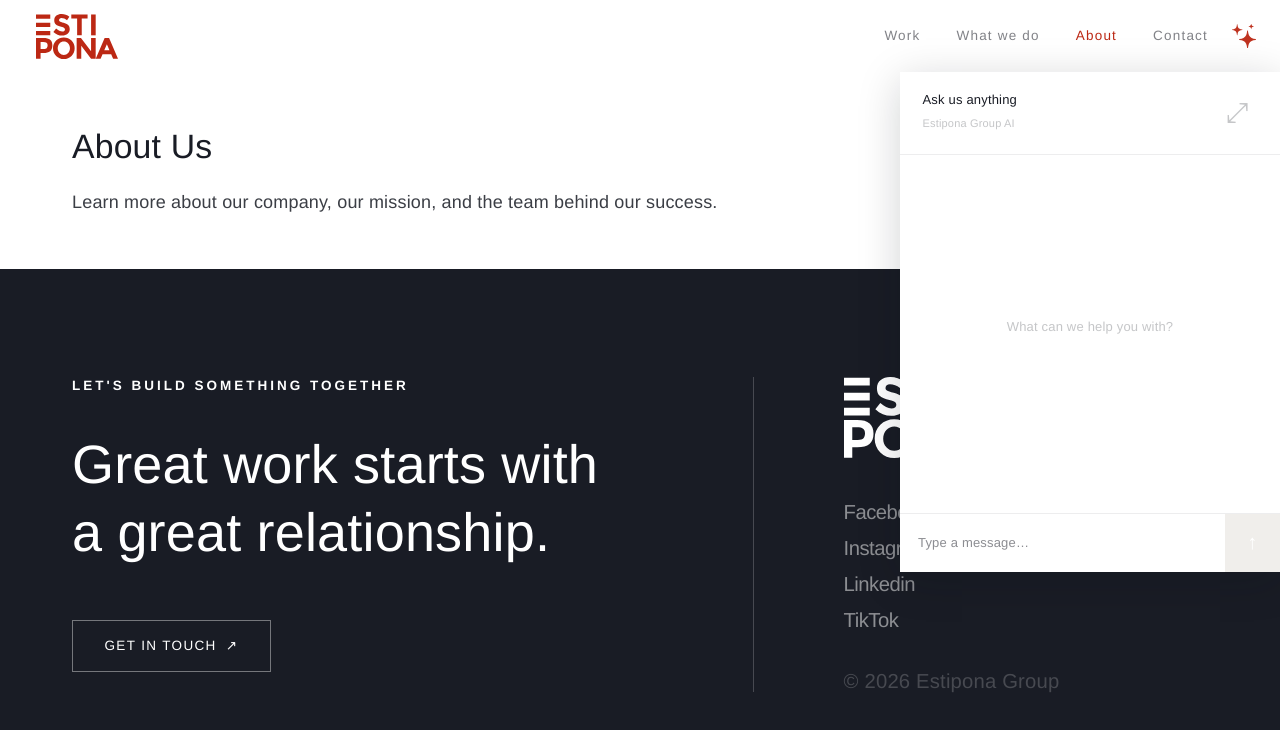
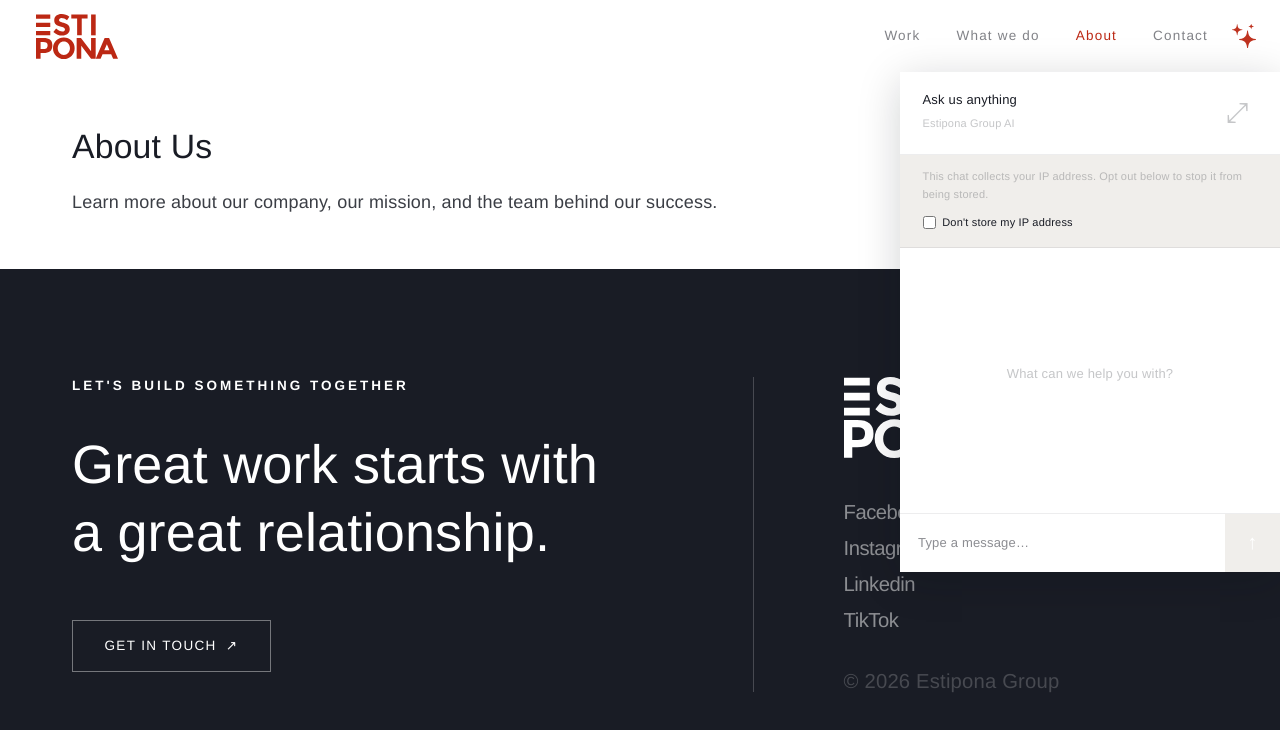
Before and after one commit to dev-software-eg/eg-website-ui, a Next.js app: page /about in a window 1280 px wide. Both pictures are taken after a click on the button 1244 px from the left and 36 px from the top of the page. Shown: the top 730 px of the page. Built offline with nearby package versions, Linux system fonts and the light colour scheme.

Commit message:
Add IP opt out

```diff
--- a/app/api/chat/route.ts
+++ b/app/api/chat/route.ts
@@ -1,12 +1,24 @@
 export async function POST(request: Request) {
   const body = await request.text();
+
+  // User can opt out of IP collection from the chat window; when set, skip
+  // forwarding the IP header entirely so ai-search-api never sees it (and
+  // its x-forwarded-for fallback only ever contains this function's own
+  // connecting IP, not the visitor's, so no leak there either).
+  let optOutIp = false;
+  try {
+    optOutIp = JSON.parse(body)?.optOutIp === true;
+  } catch {
+    // malformed body — let the upstream call fail/handle it below
+  }
+
   // This server-side fetch to ai-search-api is a new outbound connection, so
   // ai-search-api would otherwise see this function's own IP instead of the
   // real visitor's — forward the visitor's IP explicitly.
   // Vercel overwrites x-forwarded-for on the next hop with this function's
   // own connecting IP, so a custom header name is needed to actually carry
   // the real visitor's IP through to ai-search-api.
-  const clientIp = request.headers.get('x-forwarded-for');
+  const clientIp = optOutIp ? null : request.headers.get('x-forwarded-for');
 
   try {
     const upstream = await fetch(`${process.env.AI_SEARCH_API_URL}/api/chat`, {
--- a/src/components/chat/ChatButton.tsx
+++ b/src/components/chat/ChatButton.tsx
@@ -22,10 +22,13 @@
   </svg>
 );
 
+const IP_OPT_OUT_KEY = "eg-chat-ip-optout";
+
 export default function ChatButton() {
   const [open, setOpen] = useState(false);
   const [fullscreen, setFullscreen] = useState(false);
   const [input, setInput] = useState("");
+  const [ipOptOut, setIpOptOut] = useState(false);
   const messagesEndRef = useRef<HTMLDivElement>(null);
   const messagesContainerRef = useRef<HTMLDivElement>(null);
   const inputRef = useRef<HTMLInputElement>(null);
@@ -43,6 +46,18 @@
   const [selected, setSelected] = useState<SearchMatch | null>(null);
 
   useEffect(() => {
+    setIpOptOut(localStorage.getItem(IP_OPT_OUT_KEY) === "true");
+  }, []);
+
+  const toggleIpOptOut = () => {
+    setIpOptOut((prev) => {
+      const next = !prev;
+      localStorage.setItem(IP_OPT_OUT_KEY, String(next));
+      return next;
+    });
+  };
+
+  useEffect(() => {
     if (open) inputRef.current?.focus();
   }, [open]);
 
@@ -55,7 +70,7 @@
     const trimmed = input.trim();
     if (!trimmed || isLoading) return;
     setInput("");
-    sendMessage(trimmed);
+    sendMessage(trimmed, ipOptOut);
   };
 
   const handleKeyDown = (e: React.KeyboardEvent<HTMLInputElement>) => {
@@ -114,6 +129,22 @@
                 {fullscreen ? "⤡" : "⤢"}
               </button>
             </div>
+          </div>
+
+          {/* IP collection notice */}
+          <div className="px-5 py-2.5 border-b border-eg-blue-black-08 shrink-0 bg-eg-bg-gray">
+            <p className="m-0 mb-1.5 text-[11px] font-helvetica font-normal text-eg-blue-black-25 leading-4">
+              This chat collects your IP address. Opt out below to stop it from being stored.
+            </p>
+            <label className="flex items-center gap-1.5 text-[11px] font-helvetica font-medium text-eg-blue-black cursor-pointer select-none">
+              <input
+                type="checkbox"
+                checked={ipOptOut}
+                onChange={toggleIpOptOut}
+                className="cursor-pointer"
+              />
+              Don&apos;t store my IP address
+            </label>
           </div>
 
           {/* Messages */}
--- a/src/hooks/useChat.ts
+++ b/src/hooks/useChat.ts
@@ -21,7 +21,7 @@
   const conversationIdRef = useRef(crypto.randomUUID());
 
   const sendMessage = useCallback(
-    async (content: string) => {
+    async (content: string, optOutIp: boolean = false) => {
       const next: ChatMessage[] = [...messages, { role: "user", content }];
       setMessages(next);
       setIsLoading(true);
@@ -31,7 +31,7 @@
         const res = await fetch("/api/chat", {
           method: "POST",
           headers: { "Content-Type": "application/json" },
-          body: JSON.stringify({ messages: next, conversationId: conversationIdRef.current }),
+          body: JSON.stringify({ messages: next, conversationId: conversationIdRef.current, optOutIp }),
         });
         const data = await res.json();
 
```
